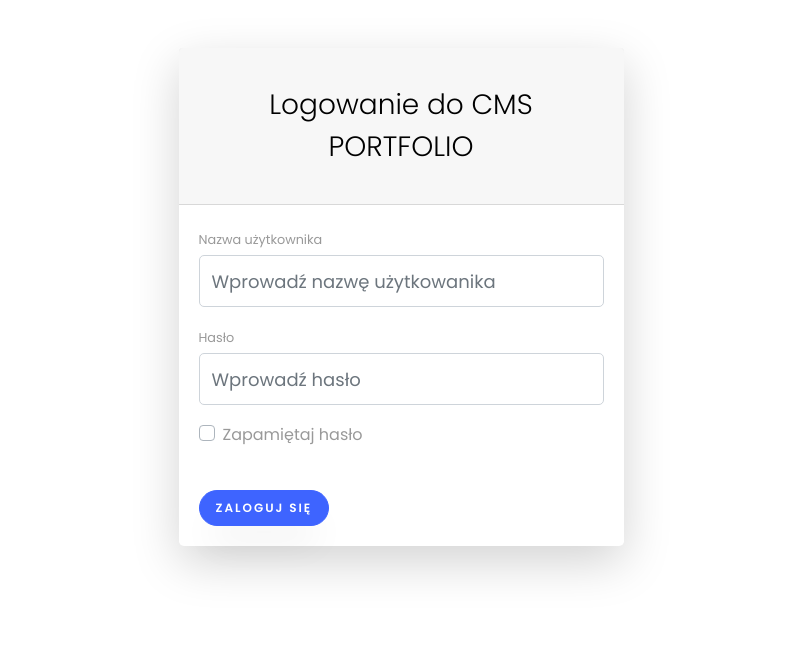
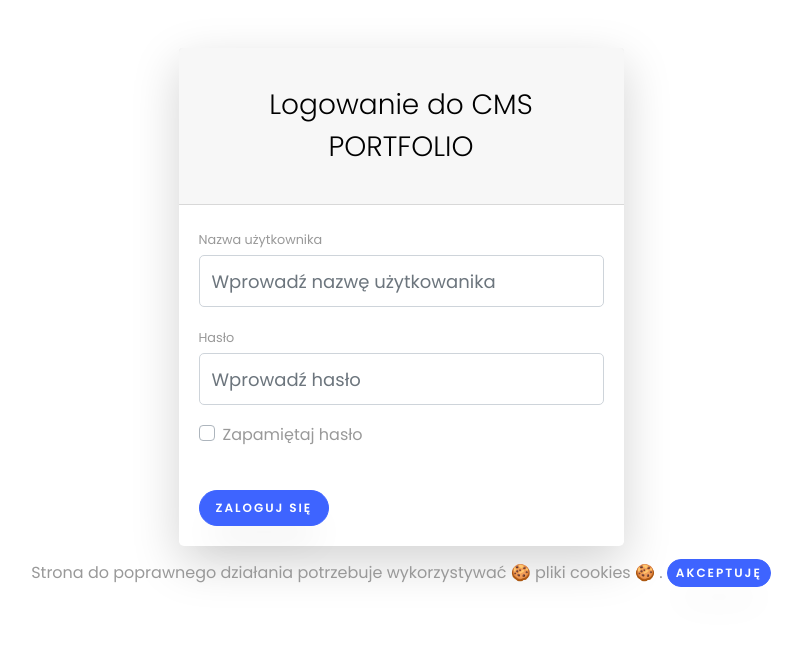
Before and after one commit to HandofSeth/myportfolio, a Symfony app: template templates/security/login.html.twig in a window 1280 px wide. Shown: the top 661 px of the page, without its empty margins (239-1041 px from the left). Run offline with Twig, Linux system fonts and the light colour scheme; the template is opened without the code that fills it, so the values that code supplies are empty; some libraries are stand-ins or nearby versions.

Commit message:
v1.1.3 fixes...

```diff
--- a/src/Form/ProjectsType.php
+++ b/src/Form/ProjectsType.php
@@ -17,6 +17,7 @@ class ProjectsType extends AbstractType
         $builder
             ->add('name', TextType::class, ['label' => 'Nazwa'])
             ->add('page_path', TextType::class, ['label' => 'Adres strony'])
+            ->add('git_path', TextType::class, ['label' => 'Adres projektu na github'])
             ->add('description', TextType::class, ['label' => 'Opis'])
             ->add('photo_path', FileType::class, [
                 'data_class' => null,
--- a/templates/base.html.twig
+++ b/templates/base.html.twig
@@ -32,6 +32,7 @@
 	</head>
 	<body>
 		{% block body %}{% endblock %}
+		{% include 'inc/cookies.html.twig' %}
 		{% block javascripts %}
 			<script src="{{ asset('assets/js/jquery.min.js')}}"></script>
 			<script src="{{ asset('assets/js/jquery-migrate-3.0.1.min.js')}}"></script>
--- a/templates/baseAdmin.html.twig
+++ b/templates/baseAdmin.html.twig
@@ -107,7 +107,7 @@
 <footer class="py-4 bg-light mt-auto">
 	<div class="container-fluid">
 		<div class="d-flex align-items-center justify-content-between small float-right">
-			<div class="text-muted">Copyright © 2020 All rights reserved by Piotr Zakrzewski</div>
+			<div class="text-muted">Copyright © {{ 'now' | date('Y') }} All rights reserved by Piotr Zakrzewski</div>
 		</div>
 	</div>
 </footer></body>{% block javascripts %}
--- /dev/null
+++ b/templates/inc/cookies.html.twig
@@ -0,0 +1,15 @@
+{% block stylesheets %}
+<link rel="stylesheet" href="https://cdn.jsdelivr.net/gh/Wruczek/Bootstrap-Cookie-Alert@gh-pages/cookiealert.css">
+{% endblock %}
+<!-- START Bootstrap-Cookie-Alert -->
+<div class="alert text-center cookiealert" role="alert">
+	Strona do poprawnego działania potrzebuje wykorzystywać &#x1F36A;  pliki cookies &#x1F36A; .
+	<a href="https://cookiesandyou.com/" target="_blank"></a>
+	<button type="button" class="btn btn-primary btn-sm acceptcookies">
+		Akceptuję
+	</button>
+</div>
+<!-- END Bootstrap-Cookie-Alert -->
+{% block javascripts %}
+<script src="https://cdn.jsdelivr.net/gh/Wruczek/Bootstrap-Cookie-Alert@gh-pages/cookiealert.js"></script>
+{% endblock %}
--- a/templates/footer/footer.html.twig
+++ b/templates/inc/footer.html.twig
@@ -5,8 +5,6 @@
 			<div class="row mb-5">
 				<div class="col-md">
 					<div class="ftco-footer-widget mb-4">
-						<h2 class="ftco-heading-2">O mnie</h2>
-						<p>{{aboutData.description}}</p>
 						<ul class="ftco-footer-social list-unstyled float-md-left float-lft mt-5">
 							<li class="ftco-animate">
 								<a href="https://github.com/piotrzakrzewski89" target="_blank">
@@ -83,7 +81,7 @@
 			<div class="row">
 				<div class="col-md-12 text-center">
 					<p>
-						Copyright &copy; 2020 All rights reserved by Piotr Zakrzewski
+						Copyright &copy; {{ 'now' | date('Y') }} All rights reserved by Piotr Zakrzewski
 					</p>
 				</div>
 			</div>
--- a/templates/main/index.html.twig
+++ b/templates/main/index.html.twig
@@ -158,6 +158,7 @@
 					<h3>
 						<a href="{{ project.pagePath }}" target="_blank">{{project.name}}</a>
 					</h3>
+					<h3><a href="{{ project.gitPath }}" target="_blank">github link</a></h3>
 					<span>{{ project.description}}</span>
 				</div>
 			</div>
@@ -214,4 +215,4 @@
 		</div>
 		{{ form_end(contactForm) }}
 	</div>
-</div></div></div></section>{% include 'footer/footer.html.twig' %}{% endblock %}
+</div></div></div></section>{% include 'inc/footer.html.twig' %}{% endblock %}
--- a/templates/projects/new.html.twig
+++ b/templates/projects/new.html.twig
@@ -11,6 +11,7 @@
 		{{ form_start(projectsForm) }}
 		{{ form_row(projectsForm.name) }}
 		{{ form_row(projectsForm.page_path) }}
+		{{ form_row(projectsForm.git_path) }}
 		{{ form_row(projectsForm.description) }}
 		{% if projectsForm.photo_path.vars.data != NULL %}
 			<img style='width: 440px' src="{{ asset('download/')}}{{ projectsForm.photo_path.vars.data }}">
```
Also changed, not shown: src/Entity/Projects.php (+17 -0 lines).
